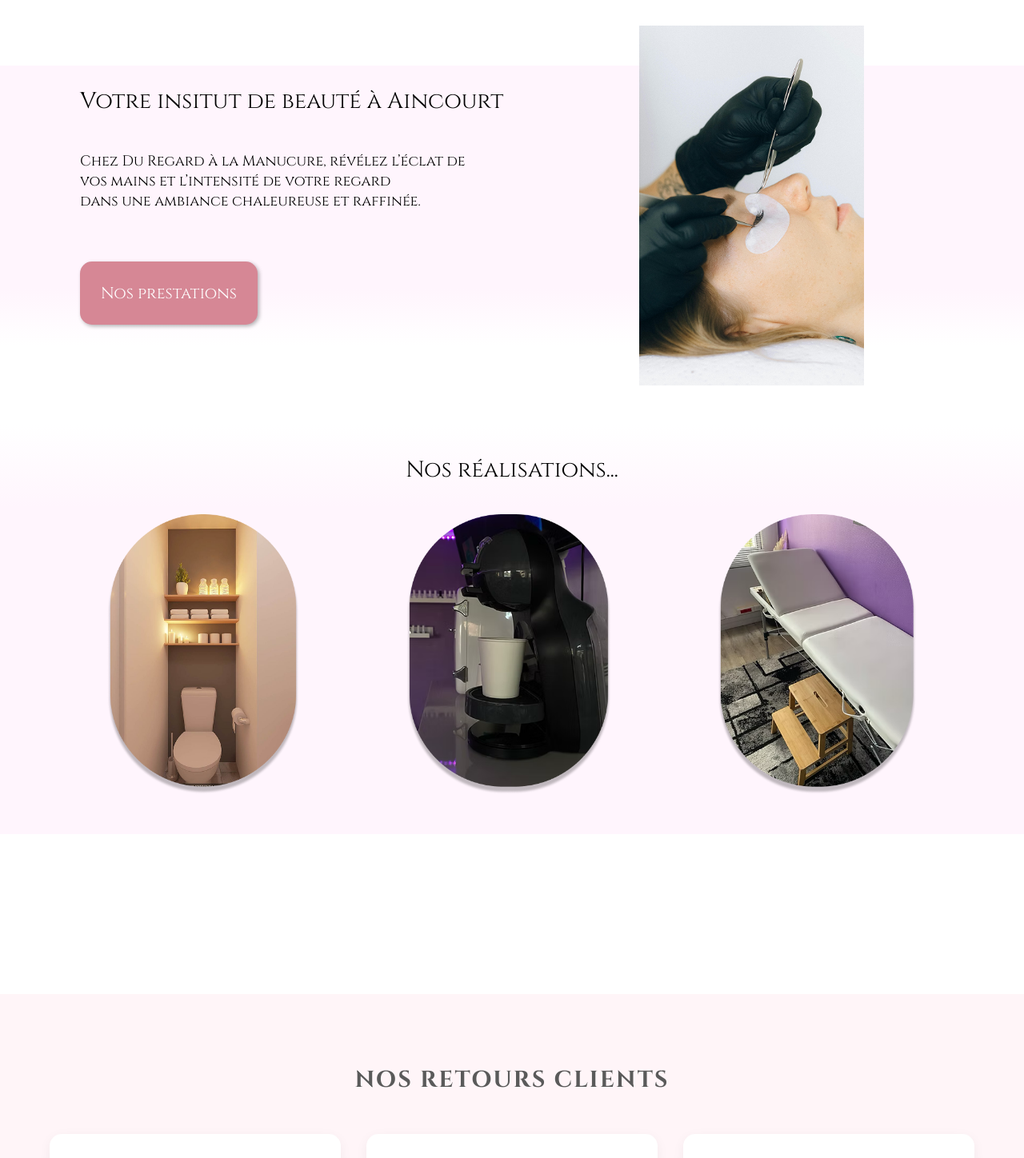
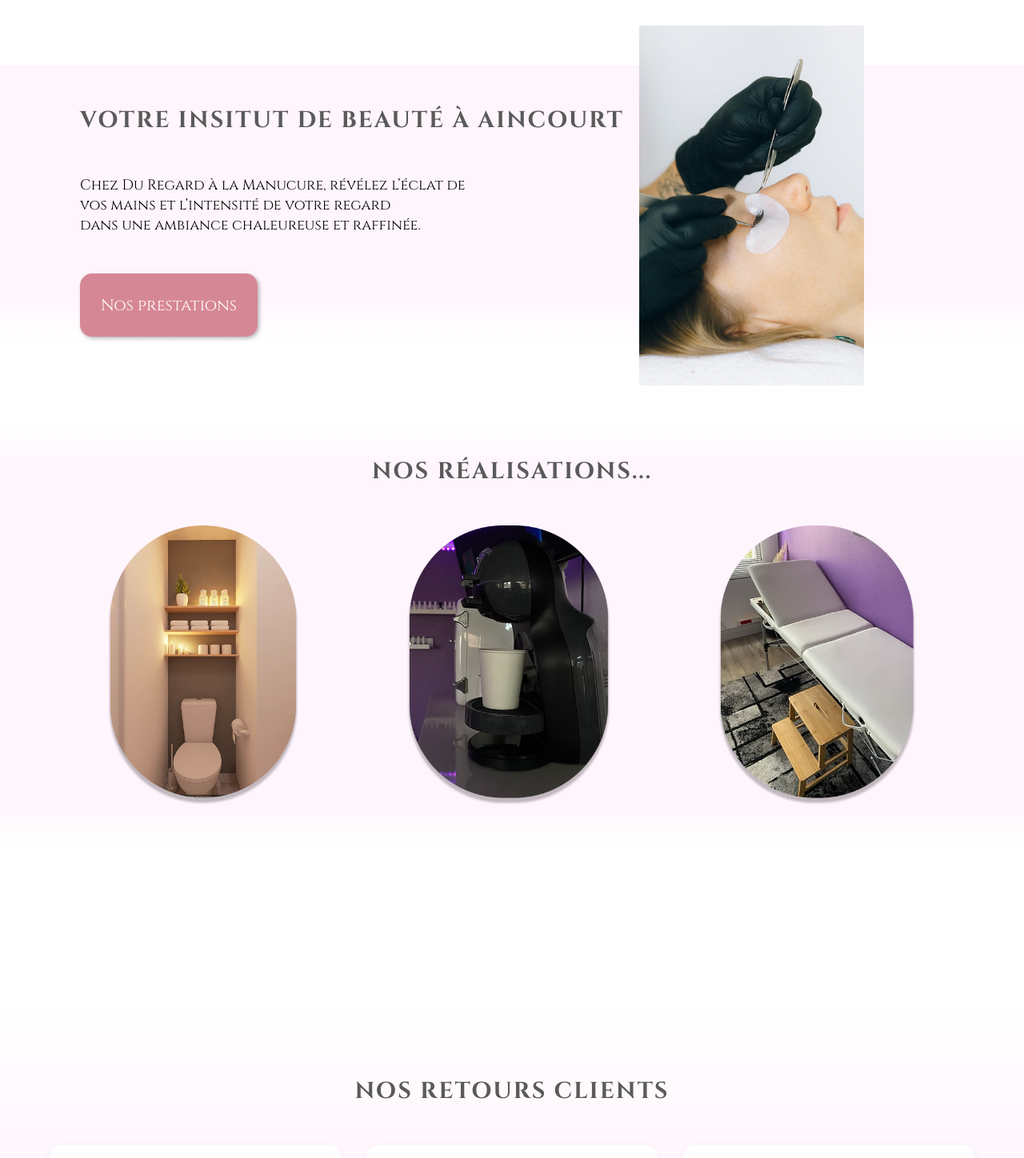
Before and after one commit to Ernais7/DuRegardALaManucure, a React (Create React App) app: page / in a window 1280 px wide. Shown: the part 902-2350 px from the top of the page at 80% size. Built offline with nearby package versions, Linux system fonts and the light colour scheme.

Commit message:
Refactor the code

```diff
--- a/src/style/components/_CustomersReview.scss
+++ b/src/style/components/_CustomersReview.scss
@@ -1,6 +1,6 @@
 .customersReview {
   padding: 4rem 2rem;
-  background-color: #fff5f8;
+  background: linear-gradient(to top, #fff5fd, 80%, #ffffff 100%);
   text-align: center;
 
   &__title {
--- a/src/style/components/_Done.scss
+++ b/src/style/components/_Done.scss
@@ -1,5 +1,12 @@
 .doneContain {
-  background: linear-gradient(to top, #fff5fd 80%, #ffffff 100%);
+  background:
+    linear-gradient(to bottom, #ffffff 0%, #fff5fd 20%),
+    /* Dégradé du haut */ linear-gradient(to top, #ffffff 0%, #fff5fd 20%); /* Dégradé du bas */
+
+  /* On s'assure que les deux ne se chevauchent pas bizarrement */
+  background-repeat: no-repeat;
+  background-size: 100% 50%; /* Chaque dégradé prend la moitié de la hauteur */
+  background-position: top, bottom;
   margin-top: 100px;
   margin-bottom: 200px;
 
@@ -7,11 +14,14 @@
     display: flex;
     justify-content: center;
     font-family: cinzel, serif;
-    font-size: 28px;
 
     &--string {
-      font-weight: 200;
-    }
+      font-family: "Cinzel", serif;
+      font-size: 1.8rem;
+      color: #5a5a5a;
+      margin-bottom: 3rem;
+      text-transform: uppercase;
+      letter-spacing: 2px;
 
       // Tablette
       @media screen and (max-width: 1024px) {
@@ -23,6 +33,7 @@
         font-size: 20px;
         padding: 0 15px;
         text-align: center;
+      }
     }
   }
 
--- a/src/style/components/_Header.scss
+++ b/src/style/components/_Header.scss
@@ -42,10 +42,7 @@
     list-style: none;
     justify-content: space-evenly;
     width: 100%;
-    margin-left: 0;
-
-    // Ton réglage Desktop Strict
-    padding-left: 450px;
+    margin-left: 200px;
 
     &-item,
     a {
--- a/src/style/components/_MainHome.scss
+++ b/src/style/components/_MainHome.scss
@@ -149,7 +149,6 @@
       margin-top: 380px;
       margin-right: 15px;
       margin-left: 15px;
-      width: calc(100% - 30px);
       max-width: 300px;
     }
 
--- a/src/style/components/_ServicesBanner.scss
+++ b/src/style/components/_ServicesBanner.scss
@@ -39,6 +39,7 @@
     @media screen and (max-width: 767px) {
       height: 280px;
       max-width: 100%;
+      border-radius: 45px;
     }
 
     // Très petit mobile
@@ -72,9 +73,12 @@
   }
 
   &__title {
-    font-size: 28px;
-    font-weight: 200;
-    margin: 0px;
+    font-family: "Cinzel", serif;
+    font-size: 1.8rem;
+    color: #5a5a5a;
+    text-transform: uppercase;
+    letter-spacing: 2px;
+    margin-bottom: 20px;
 
     // Tablette
     @media screen and (max-width: 1024px) {
@@ -107,10 +111,9 @@
 
     // Mobile
     @media screen and (max-width: 767px) {
-      padding: 16px 24px;
+      padding: 16px 40px;
       font-size: 16px;
       margin-top: 10px;
-      width: 100%;
       max-width: 300px;
       margin-left: auto;
       margin-right: auto;
```
Lines whose indentation alone changed are shown as unchanged.
